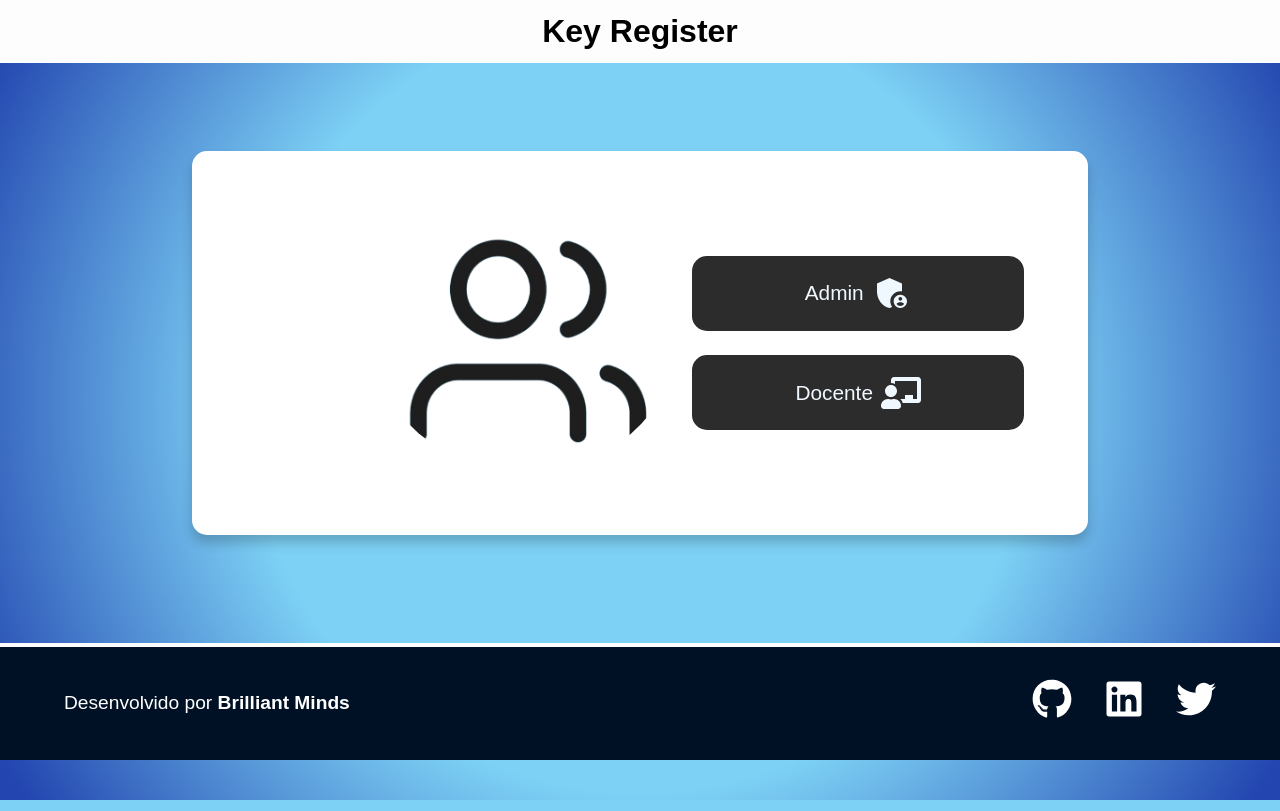
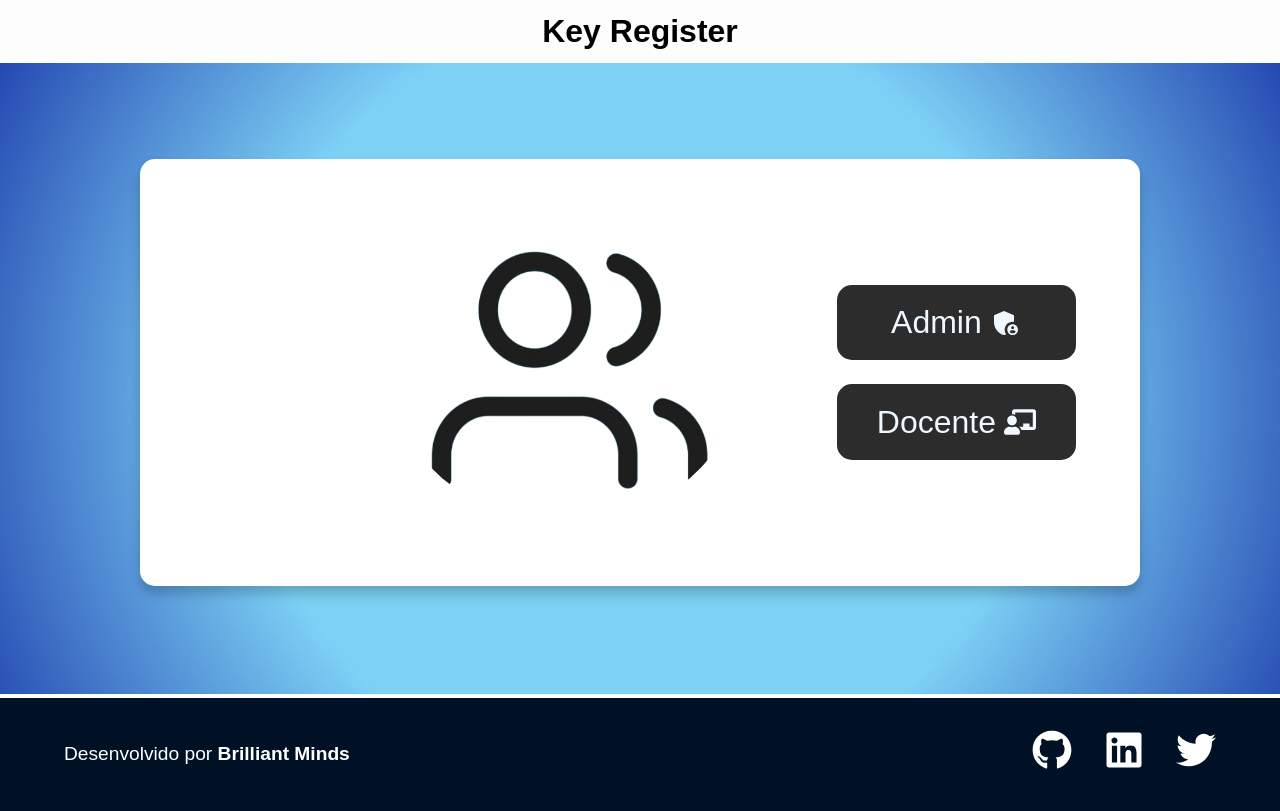
Before and after one commit to gustta11/KeyRegister2.0, a React (Vite) app: page /login in a window 1280 px wide. Built offline with nearby package versions, Linux system fonts and the light colour scheme.

Commit message:
style: feedback visual para devolução

```diff
--- a/Frontend/src/Components/Login.css
+++ b/Frontend/src/Components/Login.css
@@ -8,48 +8,7 @@ body {
   margin: 0;
 }
 
-
-.aviso-overlay {
-  position: fixed;
-  top: 0;
-  left: 0;
-  width: 100vw;
-  height: 100vh;
-  background-color: rgba(0, 0, 0, 0.7);
-  display: flex;
-  align-items: center;
-  justify-content: center;
-  z-index: 1000;
-}
-
-.aviso-container {
-  background-color: white;
-  padding: 20px;
-  border-radius: 8px;
-  text-align: center;
-  box-shadow: 0 4px 8px rgba(0, 0, 0, 0.2);
-}
-
-.aviso-container p {
-  font-size: 18px;
-  margin-bottom: 20px;
-}
-
-.aviso-container button {
-  padding: 10px 20px;
-  background-color: #007BFF;
-  color: white;
-  border: none;
-  border-radius: 4px;
-  cursor: pointer;
-}
-
-.aviso-container button:hover {
-  background-color: #0056b3;
-}
-
-
-
+/* Container principal */
 .icon-buttons1 {
   display: flex;
   align-items: center;
@@ -57,19 +16,16 @@ body {
   background-color: #ffffff;
   border-radius: 15px;
   box-shadow: 0 8px 12px rgba(0, 0, 0, 0.2);
-  width: 50%;
-  /* Mantém a largura de 50% */
   max-width: 1000px;
-  margin: 0 auto;
-  margin-top: 5rem;
-  margin-bottom: 2rem;
+  width: 90%;
+  margin: 5rem auto 2rem auto;
 }
 
 /* Estilo da imagem */
 .icon-buttons1 .photo {
-  width: 350px;
-  max-width: 300px;
-  margin-right: 9rem;
+  width: 300px;
+  max-width: 100%;
+  margin-right: 3rem;
   border-radius: 50%;
   transition: transform 0.3s ease;
 }
@@ -86,10 +42,9 @@ body {
 }
 
 .buttons-users1 button {
-  margin-left: -75%;
   background-color: #2c2c2c;
   color: aliceblue;
-  font-size: 2rem;
+  font-size: 1.8rem;
   padding: 1rem 2rem;
   border: none;
   border-radius: 15px;
@@ -106,228 +61,118 @@ body {
 
 .buttons-users1 button svg {
   margin-left: 0.5rem;
-  font-size: 2.5rem;
+  font-size: 2rem;
 }
 
-/* Responsividade para telas de até 768px */
+/* Media Queries */
+
+/* Responsividade para tablets (768px a 1024px) */
+@media (min-width: 768px) and (max-width: 1024px) {
+  .icon-buttons1 {
+    flex-direction: row;
+    padding: 2rem;
+    width: 80%;
+  }
+
+  .icon-buttons1 .photo {
+    width: 250px;
+    margin-right: 2rem;
+  }
+
+  .buttons-users1 button {
+    font-size: 1.6rem;
+    padding: 1rem 1.8rem;
+  }
+}
+
+/* Responsividade para telas menores que 768px */
 @media (max-width: 768px) {
   .icon-buttons1 {
     flex-direction: column;
-    padding: 1.1rem;
-    width: 95%;
-    /* Aumenta a largura para 95% da tela em dispositivos menores */
+    text-align: center;
+    padding: 2rem;
   }
 
   .icon-buttons1 .photo {
-    margin-right: 28%;
-    /* Remove a margem direita da foto */
-    margin-bottom: 1.5rem;
-    /* Adiciona um espaçamento abaixo da imagem */
+    margin: 0 auto 1.5rem auto;
     width: 60%;
   }
 
-  .icon-buttons1 button {
-    margin-left: -20%;
-    width: 150%;
-
-  }
-
   .buttons-users1 button {
-    font-size: 1.8rem;
-    padding: 1rem 1.5rem;
+    font-size: 1.6rem;
+    width: 100%;
   }
 }
 
 @media (max-width: 320px) {
   .icon-buttons1 {
     padding: 1rem;
-    width: 95%;
-    margin-top: 45%;
-    margin-bottom: 55%;
+    margin-top: 43%;
+    margin-bottom: 48.18%;
   }
 
   .icon-buttons1 .photo {
-    width: 50%;
-    margin-left: 28%;
-    margin-bottom: 1rem;
+    width: 70%;
   }
 
   .buttons-users1 button {
-    margin-left: -2%;
-    width: 110%;
-    font-size: 0rem;
+    font-size: 1.4rem;
+    padding: 0.8rem 1rem;
+  }
+}
 
+/* Responsividade para telas menores que 480px */
+@media (max-width: 480px) {
+  .icon-buttons1 {
+    padding: 1rem;
+  }
+
+  .icon-buttons1 .photo {
+    width: 70%;
+  }
+
+  .buttons-users1 button {
+    font-size: 1.4rem;
+    padding: 0.8rem 1rem;
   }
 }
 
 
-@media (max-width: 1025px) {
+@media (min-width: 1024px) {
   .icon-buttons1 {
-    padding: 1rem;
-    width: 95%;
-    margin-top: 50%;
-    margin-bottom: 80.54%;
+    align-items: center;
+    width: 80%;
+    padding: 4rem;
+    margin-top: 6rem;
   }
 
   .icon-buttons1 .photo {
-    width: 50%;
-    margin-left: 28%;
-    margin-bottom: 1rem;
+    width: 350px;
+    margin-right: 6rem;
   }
 
   .buttons-users1 button {
-    margin-left: -2%;
-    width: 110%;
-    font-size: 0rem;
-
+    font-size: 2rem;
+    padding: 1.2rem 2.5rem;
   }
 }
 
 
-@media (max-width: 380px) {
+/* Responsividade para telas maiores que 1440px */
+@media (min-width: 1440px) {
   .icon-buttons1 {
-    padding: 1rem;
-    width: 95%;
-    margin-top: 32%;
-    margin-bottom: 39.54%;
+    width: 70%;
+    padding: 4rem;
+    margin-top: 6rem;
   }
 
   .icon-buttons1 .photo {
-    width: 50%;
-    margin-left: 28%;
-    margin-bottom: 1rem;
+    width: 350px;
+    margin-right: 5rem;
   }
 
   .buttons-users1 button {
-    margin-left: -2%;
-    width: 110%;
-    font-size: 0rem;
-
+    font-size: 2rem;
+    padding: 1.2rem 2.5rem;
   }
 }
-
-
-@media (max-width: 480px) {
-  .icon-buttons1 {
-    padding: 1rem;
-    /* Ajusta o padding em telas menores */
-    width: 95%;
-    /* Aumenta a largura para 95% da tela */
-  }
-
-  .icon-buttons1 .photo {
-    width: 50%;
-    /* Reduz o tamanho da imagem */
-    margin-bottom: 1rem;
-    /* Ajusta o espaçamento inferior */
-  }
-
-  .buttons-users1 button {
-    font-size: 1.5rem;
-    padding: 0.8rem 1rem;
-  }
-}
-
-/* Responsividade para telas maiores (1024px e acima) */
-@media (min-width: 1024px) {
-  .icon-buttons1 {
-    width: 70%;
-    /* Aumenta a largura para 60% da tela em dispositivos maiores */
-    padding: 4rem;
-    /* Aumenta o padding para dar mais espaçamento */
-    margin-top: 5.5rem;
-  }
-
-  .icon-buttons1 .photo {
-    width: 400px;
-    /* Aumenta a largura da imagem */
-    max-width: 350px;
-    /* Ajusta o máximo da imagem */
-    margin-right: 10rem;
-    /* Ajusta a margem direita para dar mais espaço */
-  }
-
-  .buttons-users1 button {
-    font-size: 2.2rem;
-    /* Aumenta o tamanho da fonte dos botões */
-    padding: 1.2rem 2rem;
-    /* Aumenta o padding para os botões */
-  }
-}
-
-@media (min-width: 1014px) {
-  .icon-buttons1 {
-    width: 70%;
-    /* Aumenta a largura para 60% da tela em dispositivos maiores */
-    padding: 4rem;
-    /* Aumenta o padding para dar mais espaçamento */
-    margin-top: 5.5rem;
-  }
-
-  .icon-buttons1 .photo {
-    width: 300px;
-    /* Aumenta a largura da imagem */
-    max-width: 350px;
-    /* Ajusta o máximo da imagem */
-    margin-right: 10rem;
-    /* Ajusta a margem direita para dar mais espaço */
-  }
-
-  .buttons-users1 button {
-    font-size: 1.3rem;
-    /* Aumenta o tamanho da fonte dos botões */
-    padding: 1.1rem 2rem;
-    /* Aumenta o padding para os botões */
-  }
-}
-
-@media (min-width: 1440px) {
-  .icon-buttons1 {
-    width: 70%;
-    /* Aumenta a largura para 60% da tela em dispositivos maiores */
-    padding: 4rem;
-    /* Aumenta o padding para dar mais espaçamento */
-    margin-top: 10.4rem;
-  }
-
-  .icon-buttons1 .photo {
-    width: 400px;
-    /* Aumenta a largura da imagem */
-    max-width: 350px;
-    /* Ajusta o máximo da imagem */
-    margin-right: 10rem;
-    /* Ajusta a margem direita para dar mais espaço */
-  }
-
-  .buttons-users1 button {
-    font-size: 1.8rem;
-    padding: 1.1rem 2rem;
-  }
-}
-
-
-@media (min-width: 2560px) {
-  .icon-buttons1 {
-    width: 70%;
-    /* Aumenta a largura para 60% da tela em dispositivos maiores */
-    padding: 4rem;
-    /* Aumenta o padding para dar mais espaçamento */
-    margin-top: 10.4rem;
-  }
-
-  .icon-buttons1 .photo {
-    width: 400px;
-    /* Aumenta a largura da imagem */
-    max-width: 350px;
-    /* Ajusta o máximo da imagem */
-    margin-right: 10rem;
-    /* Ajusta a margem direita para dar mais espaço */
-  }
-
-  .buttons-users1 button {
-    font-size: 1.8rem;
-    /* Aumenta o tamanho da fonte dos botões */
-    padding: 1.1rem 2rem;
-    /* Aumenta o padding para os botões */
-  }
-}
--- a/Frontend/src/Components/Users/Docente/HomeDocente.css
+++ b/Frontend/src/Components/Users/Docente/HomeDocente.css
@@ -1,10 +1,48 @@
-
 .reservas-lista h2 {
     font-size: 32px;
     margin-bottom: 3%;
     text-align: center;
     margin-top: 5%;
 }
+
+.aviso-overlay {
+    position: fixed;
+    top: 0;
+    left: 0;
+    width: 100vw;
+    height: 100vh;
+    background-color: rgba(0, 0, 0, 0.7);
+    display: flex;
+    align-items: center;
+    justify-content: center;
+    z-index: 1000;
+  }
+
+  .aviso-container {
+    background-color: white;
+    padding: 20px;
+    border-radius: 8px;
+    text-align: center;
+    box-shadow: 0 4px 8px rgba(0, 0, 0, 0.2);
+  }
+
+  .aviso-container p {
+    font-size: 18px;
+    margin-bottom: 20px;
+  }
+
+  .aviso-container button {
+    padding: 10px 20px;
+    background-color: #007BFF;
+    color: white;
+    border: none;
+    border-radius: 4px;
+    cursor: pointer;
+  }
+
+  .aviso-container button:hover {
+    background-color: #0056b3;
+  }
 
 .topo-docente {
     display: flex;
--- a/Frontend/src/Components/Users/Docente/HomeDocente.jsx
+++ b/Frontend/src/Components/Users/Docente/HomeDocente.jsx
@@ -91,6 +91,12 @@ function HomeDocente() {
   const handleDevolverChave = async (reserva) => {
     const idDocente = reserva.docentes_id;
 
+    if (!retiradaChave[reserva.id]) {
+      // Notificação quando o botão está desativado
+      setAviso({ ativo: true, mensagem: 'Você precisa retirar a chave antes de devolvê-la!' });
+      return;
+    }
+
     if (!idDocente) {
       console.error('ID do docente não encontrado na reserva.');
       return;
@@ -112,6 +118,7 @@ function HomeDocente() {
           [reserva.id]: false, // Marca a reserva como tendo a chave devolvida
         }));
         fetchReservas();
+        setAviso({ ativo: true, mensagem: 'Chave devolvida com sucesso!' }); // Notificação de sucesso
       } else {
         console.error('Erro ao devolver chave:', response.statusText);
       }
@@ -119,6 +126,7 @@ function HomeDocente() {
       console.error('Erro ao conectar ao servidor:', error);
     }
   };
+
 
   const fecharAviso = () => {
     setAviso({ ativo: false, mensagem: '' });
@@ -139,6 +147,16 @@ function HomeDocente() {
           </div>
         </div>
       )}
+
+      {aviso.ativo && (
+        <div className="aviso-overlay">
+          <div className="aviso-container">
+            <p>{aviso.mensagem}</p>
+            <button onClick={fecharAviso}>OK</button>
+          </div>
+        </div>
+      )}
+
 
       <div className="reservas-lista">
         {reservas.length > 0 ? (
--- a/Frontend/src/Components/Users/Docente/LoginDocente.css
+++ b/Frontend/src/Components/Users/Docente/LoginDocente.css
@@ -10,8 +10,6 @@ body {
     box-sizing: border-box;
     margin: 0;
 }
-
-
 
 /* Container principal do login */
 .login-container {
@@ -100,17 +98,17 @@ button:hover {
 
 button:disabled {
     background-color: #ccc;
-    cursor: not-allowed;
+    cursor:none;
 }
 
 /* Mensagem de erro */
 .error-message {
     color: red;
-    font-size: 1rem;
+    font-size: 2rem;
     margin-top: 1rem;
 }
 
-@media (max-width: 769px) {
+@media (max-width: 768px) {
     .login-container {
         padding: 2rem;
     }
```
